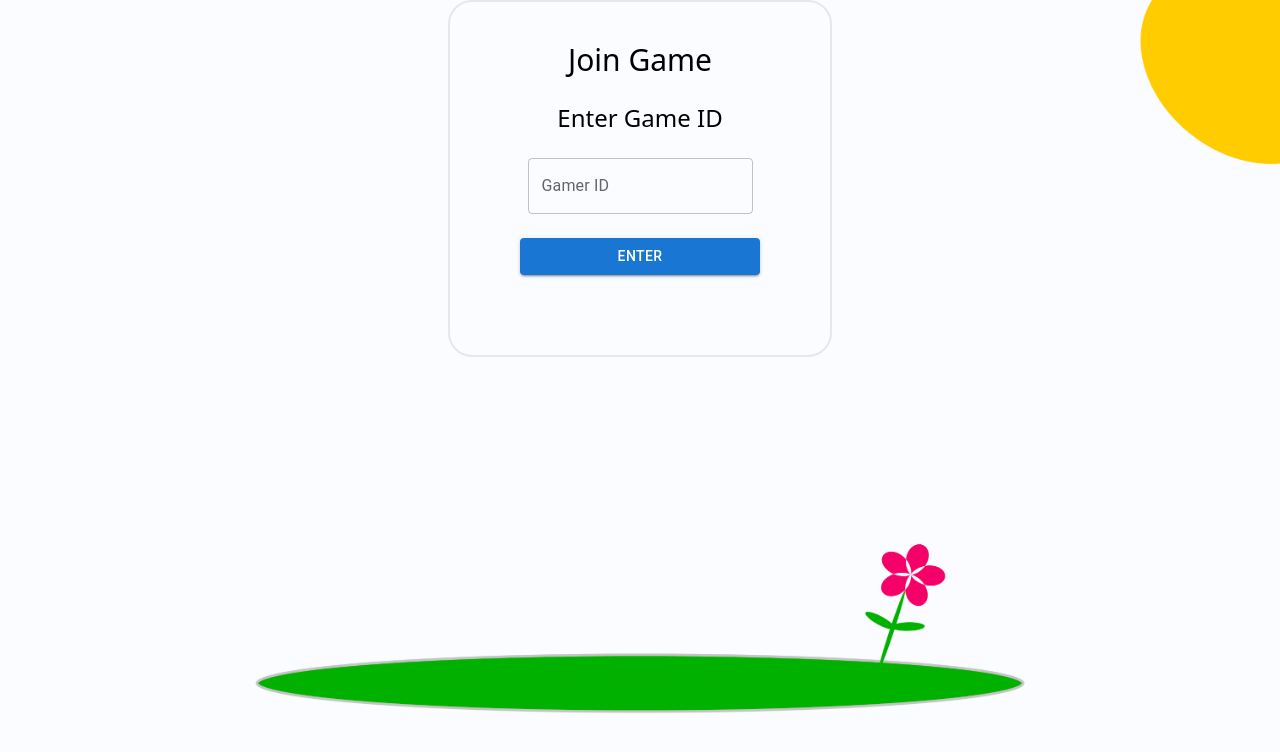
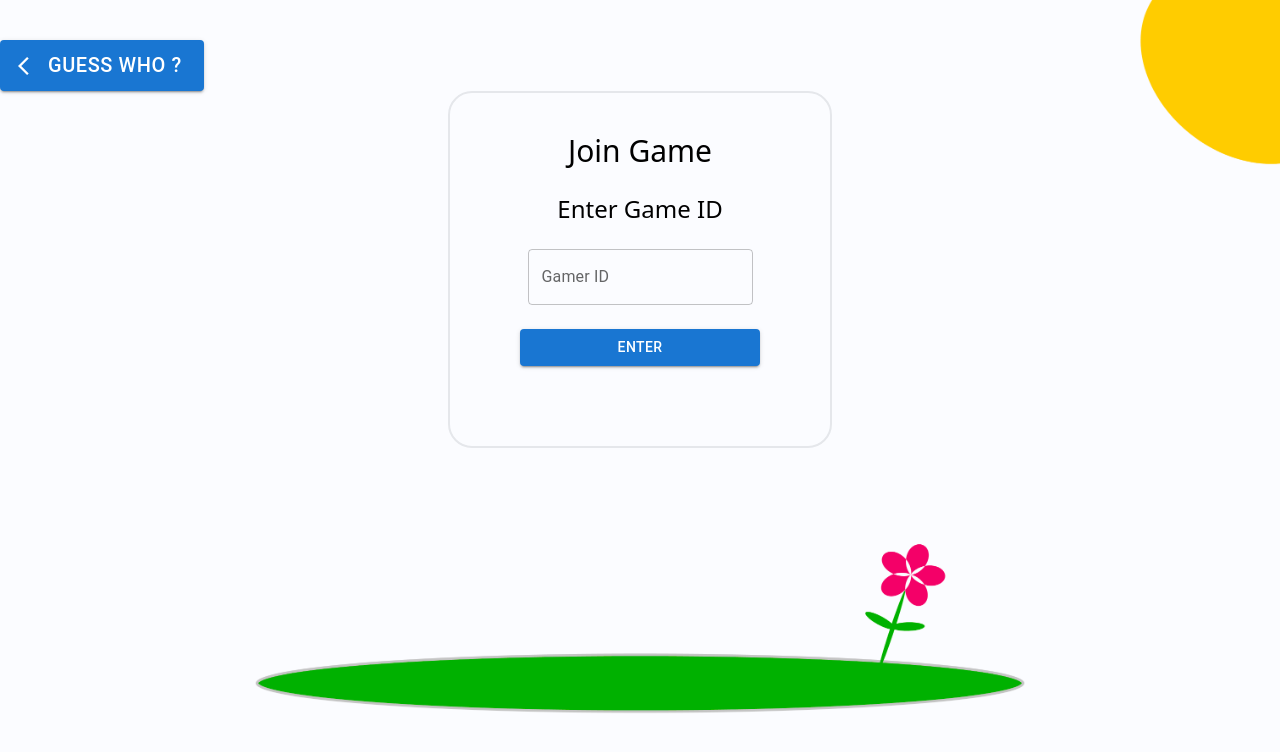
Before and after one commit to Nito1309/guessWho, a React (Create React App) app: page /join in a window 1280 px wide. Shown: the top 752 px of the page. Built offline with nearby package versions, Linux system fonts and the light colour scheme.

Commit message:
created game file

```diff
--- /dev/null
+++ b/src/components/Game.jsx
@@ -0,0 +1,12 @@
+
+import GameCard from "./game-components/GameCard"
+
+function Game() {
+    return (
+        <div id="parent" className='w-full h-screen bg-background-join bg-cover'>
+            <GameCard  name='Nito'></GameCard>
+            </div>
+    )
+}
+
+export default Game
--- a/src/components/JoinGame.jsx
+++ b/src/components/JoinGame.jsx
@@ -9,7 +9,7 @@ import TextField from '@mui/material/TextField';
 import Visibility from '@mui/icons-material/Visibility';
 import VisibilityOff from '@mui/icons-material/VisibilityOff';
 import BasicButton from './form-components/BasicButton';
-
+import BackButton from './form-components/BackButton';
 function JoinGame() {
     const [values, setValues] = React.useState({
         amount: '',
@@ -21,6 +21,7 @@ function JoinGame() {
 
     return (
         <div id="parent" className='w-full h-screen bg-background-join bg-cover'>
+            <BackButton text={'Guess who ?'} bgcolor='#1976D2' navigate='/'></BackButton>
                 <Stack spacing={2}
                     alignItems="center" >
                     <Stack spacing={3}
--- a/src/components/Leaderboard.jsx
+++ b/src/components/Leaderboard.jsx
@@ -1,8 +1,9 @@
 import React from "react";
-
+import BackButton from "./form-components/BackButton";
 function Leaderboard(){
     return(
         <div id="parent" className='w-full h-screen bg-background-leaderboard bg-cover'>
+            <BackButton  text={'Guess who ?'} bgcolor='#7B61FF' navigate='/'></BackButton>
         </div>
     )
 }
--- a/src/components/Login.jsx
+++ b/src/components/Login.jsx
@@ -9,6 +9,7 @@ import TextField from '@mui/material/TextField';
 import Visibility from '@mui/icons-material/Visibility';
 import VisibilityOff from '@mui/icons-material/VisibilityOff';
 import BasicButton from './form-components/BasicButton';
+import BackButton from './form-components/BackButton';
 
 function Login() {
     const [values, setValues] = React.useState({
@@ -36,6 +37,7 @@ function Login() {
 
     return (
         <div id="parent" className='w-full h-screen bg-background-menu bg-cover'>
+            <BackButton text={'Guess who ?'} bgcolor='#F8CE3D' navigate='/'></BackButton>
                 <Stack spacing={2}
                     alignItems="center" >
                     <Stack spacing={3}
--- a/src/components/form-components/BackButton.jsx
+++ b/src/components/form-components/BackButton.jsx
@@ -5,22 +5,13 @@ import ArrowBackIosIcon from '@mui/icons-material/ArrowBackIos';
 import { fontSize } from "@mui/system";
 
 const BackButton = ({text,navigate='' , bgcolor}) => {
-    // const ColorButton = styled(Button)<ButtonProps>(({ theme }) => ({
-    //     color: theme.palette.getContrastText(purple[500]),
-    //     backgroundColor: purple[500],
-    //     '&:hover': {
-    //       backgroundColor: purple[700],
-    //     },
-    //   }));
-
-    if (navigate!=''){
+    if (navigate!==''){
     return(
         <Link to={navigate}>
-        <Button className='w-30 h-18' size="large"  variant="contained" startIcon={<ArrowBackIosIcon/>}
-        sx={{ bgcolor: bgcolor , fontSize: '20px',
+        <Button className='w-30 h-18 !mt-10' size="large"  variant="contained" startIcon={<ArrowBackIosIcon/>}
+        sx={{ bgcolor: bgcolor , fontSize: '20px', //TODO change magic numbers
         '&:hover': {
-            backgroundColor: 'white',
-          },}}>{text}</Button>
+            backgroundColor: adjustColor(bgcolor,-20),  },}}>{text}</Button>
 
         </Link>
     )
@@ -30,5 +21,7 @@ const BackButton = ({text,navigate='' , bgcolor}) => {
     )
     }
 }
-
+function adjustColor(color, amount) {
+    return '#' + color.replace(/^#/, '').replace(/../g, color => ('0'+Math.min(255, Math.max(0, parseInt(color, 16) + amount)).toString(16)).substr(-2));
+}
 export default BackButton;
--- a/src/components/form-components/BasicButton.jsx
+++ b/src/components/form-components/BasicButton.jsx
@@ -3,7 +3,7 @@ import { Button } from "@mui/material";
 import { Link } from 'react-router-dom';
 
 const BasicButton = ({text,navigate=''}) => {
-    if (navigate!=''){
+    if (navigate!==''){
     return(
         <Link to={navigate}>
         <Button className='w-60' variant="contained" >{text}</Button>
--- /dev/null
+++ b/src/components/game-components/GameCard.jsx
@@ -0,0 +1,23 @@
+import Card from '@mui/material/Card';
+import CardActions from '@mui/material/CardActions';
+import CardContent from '@mui/material/CardContent';
+import Button from '@mui/material/Button';
+import DefaultImage from '../../assets/img/character-default.png'
+import Chip from '@mui/material/Chip';
+import Stack from '@mui/material/Stack';
+
+const GameCard = ({picture='character-default', name='Nito'}) => {
+    return(
+        <Card className='w-1/12'>
+        <CardContent>
+            <img src={DefaultImage}/>
+
+        </CardContent>
+        <CardActions>
+        <Chip color='primary' label={name} />
+        </CardActions>
+      </Card>
+       )
+
+}
+export default GameCard;
--- a/src/routing.jsx
+++ b/src/routing.jsx
@@ -4,7 +4,7 @@ import Login from "./components/Login"
 import { Routes, Route } from 'react-router-dom'
 import JoinGame from "./components/JoinGame";
 import  Leaderboard  from "./components/Leaderboard";
-
+import Game from "./components/Game";
 function Router () {
     return (
         <Routes>
@@ -13,6 +13,7 @@ function Router () {
             <Route path='/login' element={Login()}/>
             <Route path='/join' element={JoinGame()}/>
             <Route path='/leaderboard' element={Leaderboard()}/>
+            <Route path='/game' element={Game()}/>
         </Routes>
     )
 }
```
Also changed, not shown: src/assets/img/character-default.png (added).
